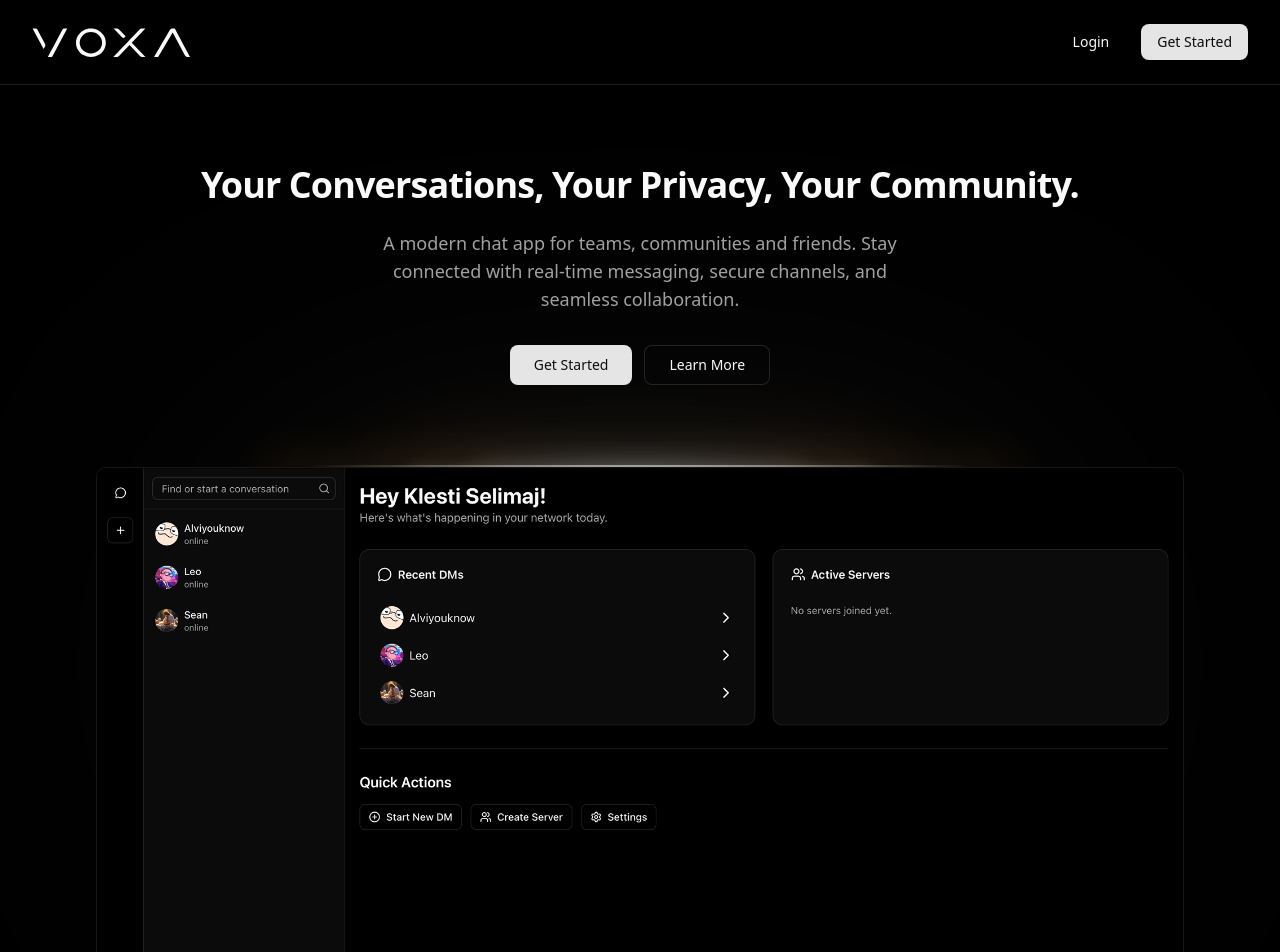
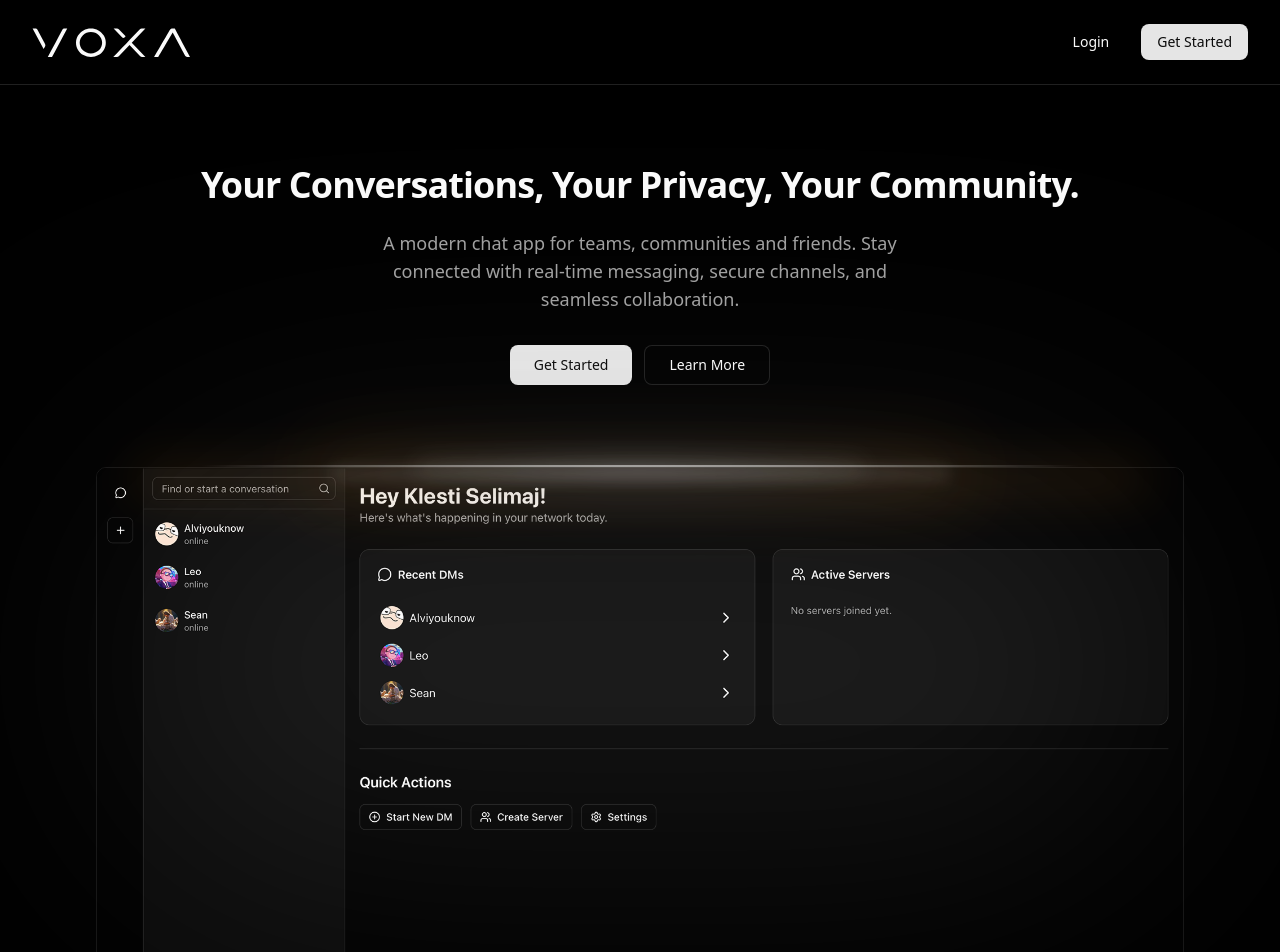
Before and after one commit to kleo-dev/voxa, a Next.js app: page / in a window 1280 px wide. Shown: the top 952 px of the page. Built offline with nearby package versions, Linux system fonts and the light colour scheme; no server answers.

Commit message:
Fixed stuff and added motion

```diff
--- a/src/app/Shine.tsx
+++ b/src/app/Shine.tsx
@@ -1,7 +1,6 @@
 export default function Shine() {
   return (
-    <div className="px-10 md:px-0">
-      <div className="w-full h-[2px] mx-auto lg:w-3xl relative">
+    <div className="w-full h-[2px] mx-auto lg:w-5xl relative z-10">
       <div
         className="
           absolute left-1/2 -translate-x-1/2
@@ -56,6 +55,5 @@ export default function Shine() {
         "
       ></div>
     </div>
-    </div>
   );
 }
--- a/src/app/page.tsx
+++ b/src/app/page.tsx
@@ -79,15 +79,20 @@ export default function LandingPage() {
       </section> */}
 
       {/* Showcase */}
-      <section className="w-full lg:w-6xl mx-auto px-8 pb-10">
+      <motion.section
+        className="w-full lg:w-6xl mx-auto px-8 pb-10"
+        initial={{ opacity: 0, y: -20 }}
+        animate={{ opacity: 1, y: 0 }}
+        transition={{ duration: 0.6 }}
+      >
         <Shine />
 
         <img
           src="/ss.png"
           alt="Showcase"
-          className="w-full mx-auto relative z-10 border border-accent rounded-lg"
+          className="w-full mx-auto relative border border-accent rounded-lg"
         />
-      </section>
+      </motion.section>
 
       {/* Footer */}
       <footer className="px-6 py-8 border-t text-center text-sm text-muted-foreground">
```
Lines whose indentation alone changed are shown as unchanged.
